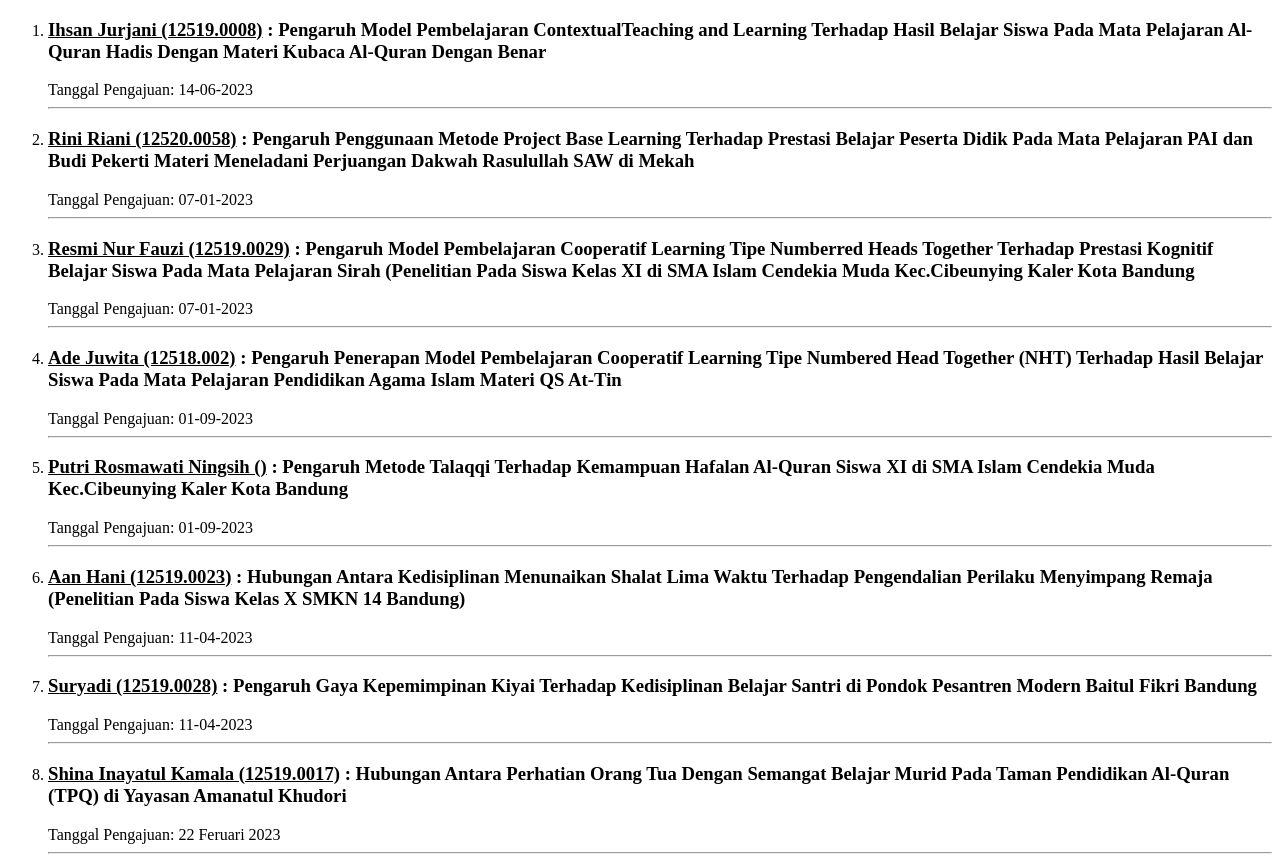
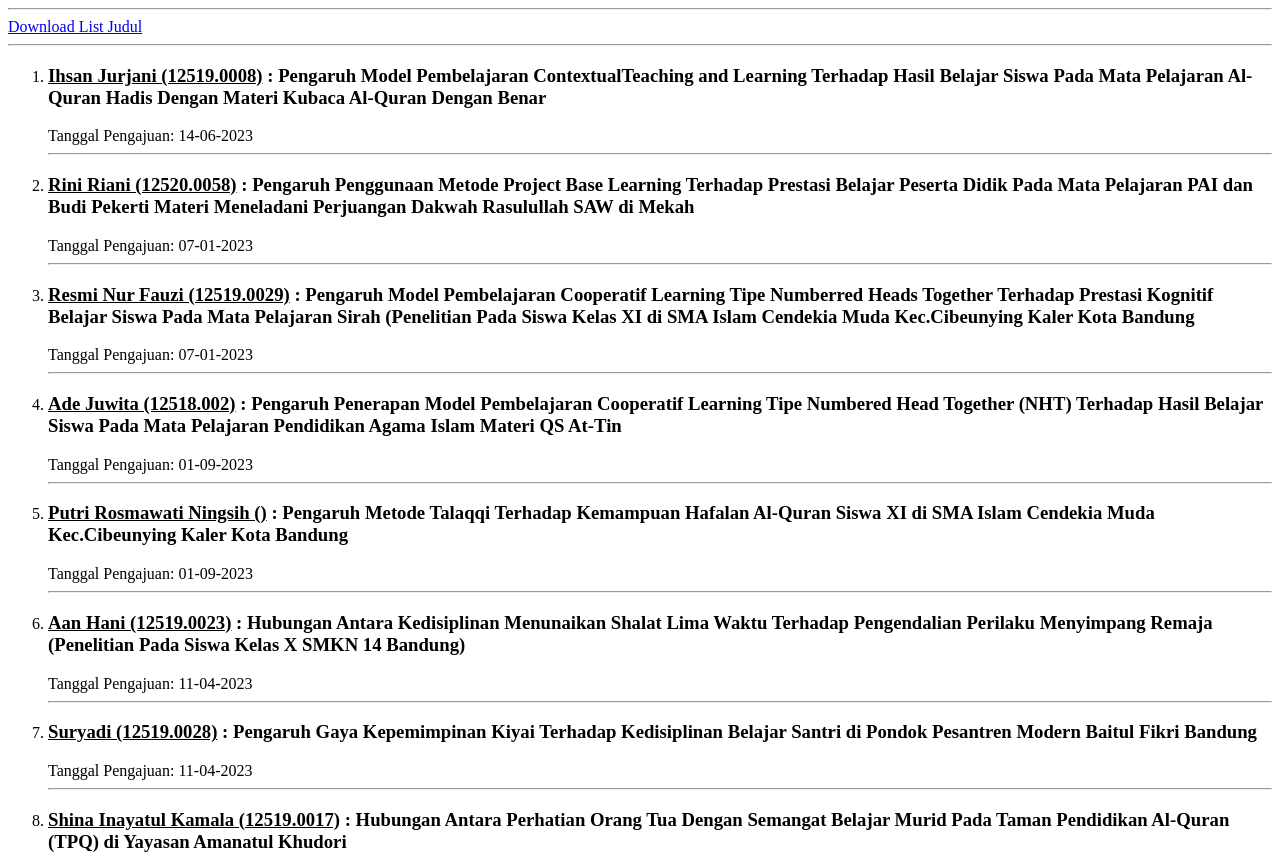
Before and after one commit to staisabili/pai, a plain HTML site: page data/article/program/proposal.html in a window 1280 px wide. Shown: the top 856 px of the page. Drawn offline with Linux system fonts and the light colour scheme.

Commit message:
Update proposal.html

```diff
--- a/data/article/program/proposal.html
+++ b/data/article/program/proposal.html
@@ -1,7 +1,7 @@
 <!DOCTYPE html>
 <html>
 <head>
- <title>Jurnal Mahasiswa PGMI</title>
+ <title>Ajuan Proposal PAI</title>
  <link rel="stylesheet" href="">
 <meta charset="utf-8">
 <style>
@@ -15,6 +15,11 @@ img {
 </head>
 
 <body>
+
+<hr>
+<a href = "list-judul-proposal.ods" download = "list-judul-proposal">Download List Judul</a>
+<hr/>
+
 
 <ol>
 <li>
```
